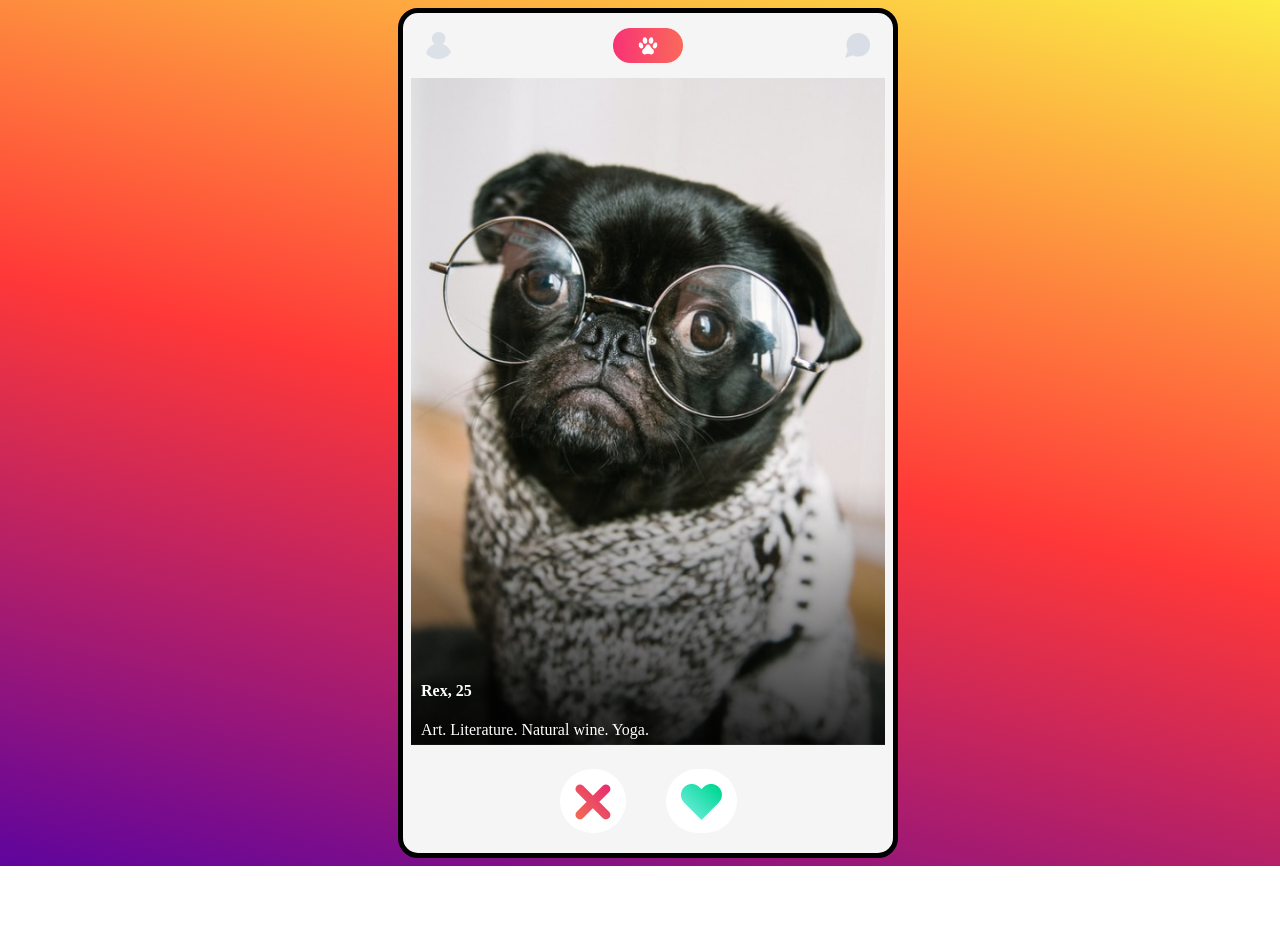
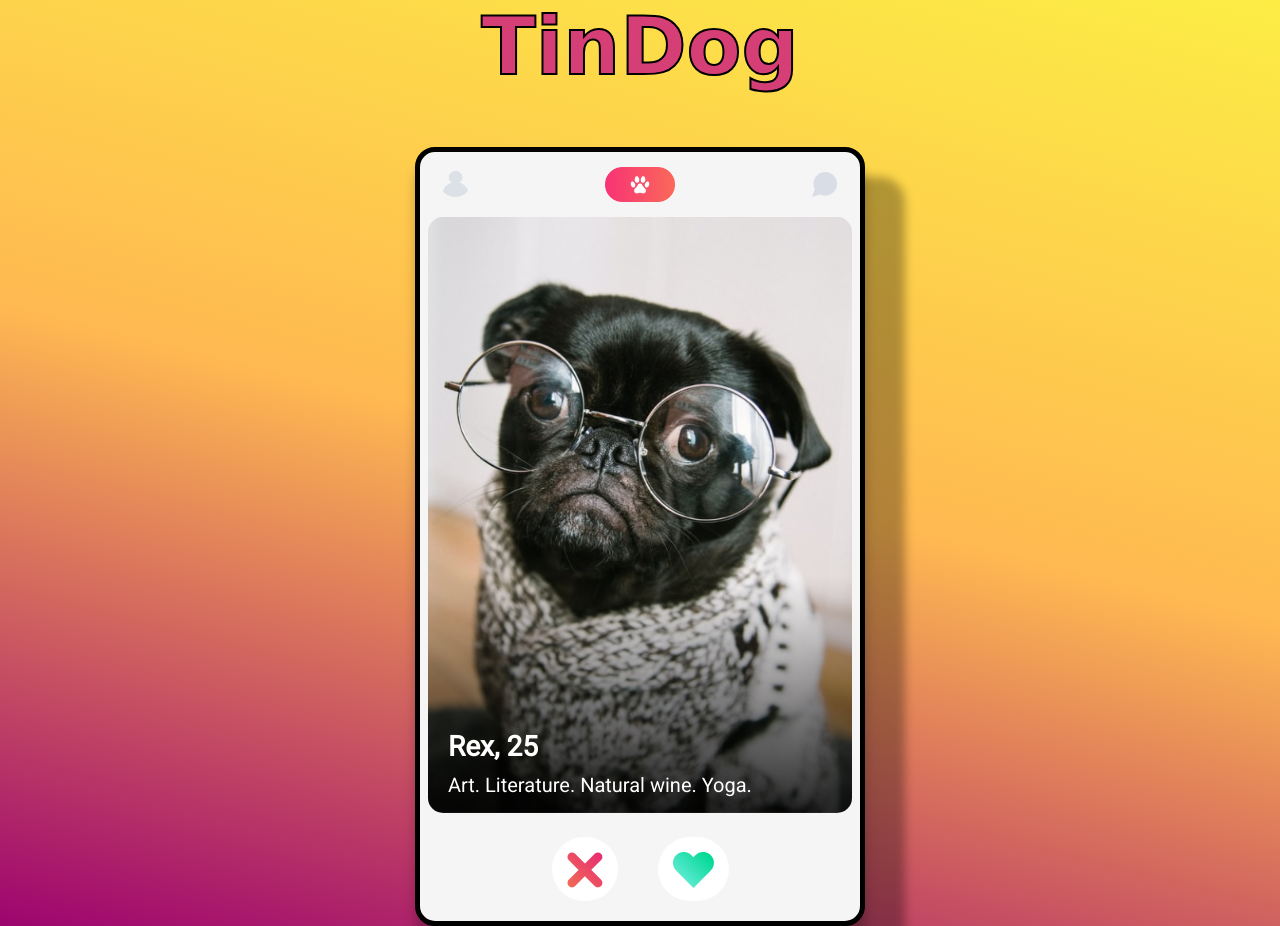
Before and after one commit to estebanp2022/Tin-Dog, a plain HTML site: page index.html in a window 1280 px wide. Before the commit the page ends 866 px from the top, so only its background shows below. Drawn offline with Linux system fonts and the light colour scheme; a web font is replaced by a local one.

Commit message:
css update

```diff
--- a/data.js
+++ b/data.js
@@ -11,7 +11,7 @@ export const dogs = [
     name: "Bella",
     avatar: "images/dog-bella.jpg",
     age: 43,
-    bio: "Yup, that's my owner. U can meet him if you want",
+    bio: "U can meet my owner if you want",
     hasBeenSwiped: false,
     hasBeenLiked: false,
   },
--- a/index.html
+++ b/index.html
@@ -4,10 +4,26 @@
     <meta charset="UTF-8" />
     <meta http-equiv="X-UA-Compatible" content="IE=edge" />
     <meta name="viewport" content="width=device-width, initial-scale=1.0" />
+    <link rel="preconnect" href="https://fonts.googleapis.com" />
+    <link rel="preconnect" href="https://fonts.gstatic.com" crossorigin />
+    <link
+      href="https://fonts.googleapis.com/css2?family=Roboto&display=swap"
+      rel="stylesheet"
+    />
+    <link rel="preconnect" href="https://fonts.googleapis.com" />
+    <link rel="preconnect" href="https://fonts.gstatic.com" crossorigin />
+    <link
+      href="https://fonts.googleapis.com/css2?family=Oi&display=swap"
+      rel="stylesheet"
+    />
     <link rel="stylesheet" href="style.css" />
     <title>TinDog</title>
   </head>
   <body>
+    <header>
+      <h1>TinDog</h1>
+    </header>
+
     <div id="container">
       <nav id="nav-bar">
         <img
--- a/style.css
+++ b/style.css
@@ -3,6 +3,7 @@
 }
 
 body {
+  margin: 0 auto;
   width: 100%;
   min-height: 100vh;
   display: flex;
@@ -12,30 +13,24 @@ body {
   background: rgb(95, 4, 157);
   background: linear-gradient(
     14deg,
-    rgba(95, 4, 157, 1) 0%,
-    rgba(255, 56, 56, 1) 50%,
-    rgba(252, 236, 69, 1) 100%
+    rgb(157, 4, 111) 0%,
+    rgba(255, 175, 56, 0.873) 50%,
+    rgb(252, 237, 69) 100%
   );
 }
 
-#card .dog-img {
-  width: 100%;
-}
-
-#card {
-  position: relative;
-  width: 100%;
-}
-
-.dog-info {
-  position: absolute;
-  color: white;
-  bottom: 10px;
-  left: 10px;
+h1 {
+  font-family: "Oi", cursive;
+  font-size: 5rem;
+  margin-top: 0;
+  color: rgb(214, 62, 118);
+  -webkit-text-stroke: 2px black;
 }
 
 #container {
-  width: 500px;
+  font-family: "Roboto", sans-serif;
+
+  width: 450px;
   margin: 0 auto;
   display: flex;
   flex-direction: column;
@@ -43,6 +38,8 @@ body {
   padding: 0 8px;
   border-radius: 20px;
   background-color: whitesmoke;
+  box-shadow: rgba(0, 0, 0, 0.3) 35px 35px 10px 5px,
+    rgba(0, 0, 0, 0.22) 0px 15px 12px;
 }
 
 /* Nav - Top Section */
@@ -67,12 +64,32 @@ body {
   width: 25px;
 }
 
-/* Middle section */
+#card .dog-img {
+  width: 100%;
+}
 
-/* #dog-pic {
+.dog-img {
+  border-radius: 15px;
+}
+
+#card {
+  position: relative;
   width: 100%;
-  border-radius: 10px;
-} */
+}
+
+.dog-info {
+  position: absolute;
+  color: white;
+  bottom: 20px;
+  left: 20px;
+  font-size: 20px;
+}
+
+h4 {
+  margin-bottom: 10px;
+  font-size: 28px;
+  font-weight: 700;
+}
 
 /* Bottom Section */
 
```
